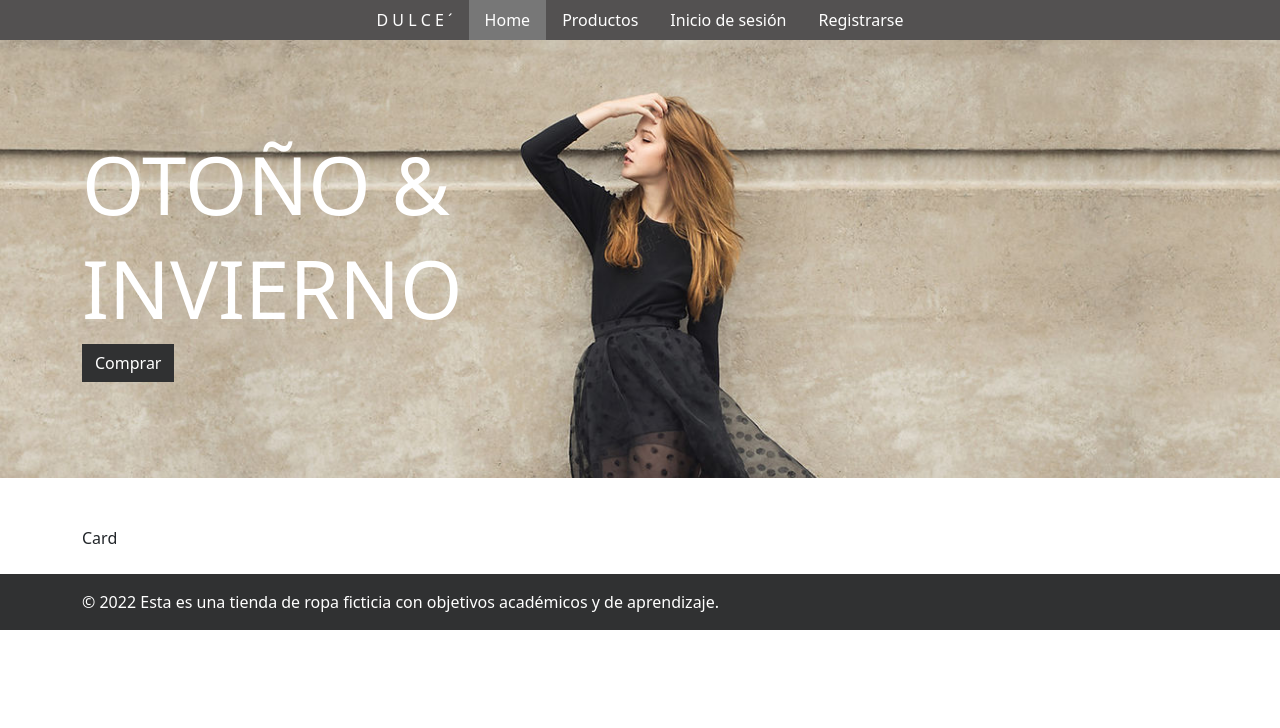
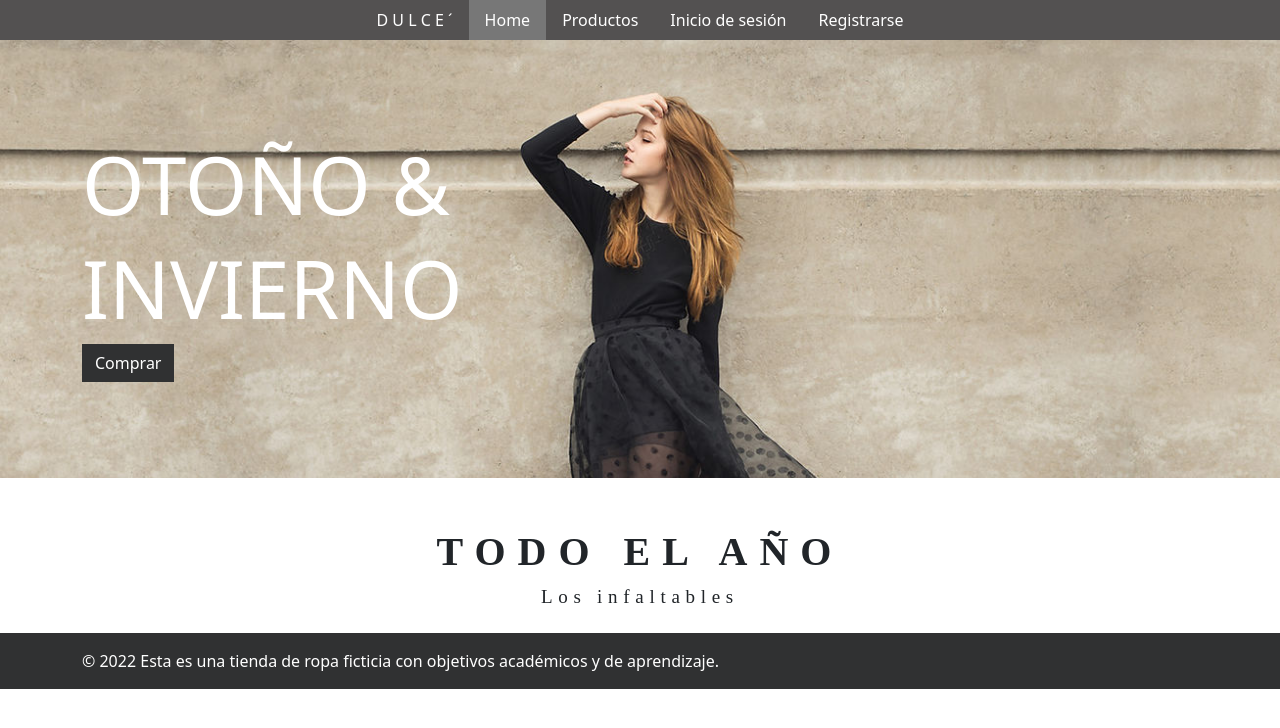
Before and after one commit to dulcegomeza/ecommerce_front, a React (Create React App) app: page /home in a window 1280 px wide. Shown: the top 728 px of the page. Built offline with nearby package versions, Linux system fonts and the light colour scheme.

Commit message:
Rutas publicas

```diff
--- a/package.json
+++ b/package.json
@@ -7,6 +7,7 @@
     "@fortawesome/free-regular-svg-icons": "^6.2.0",
     "@fortawesome/free-solid-svg-icons": "^6.2.0",
     "@fortawesome/react-fontawesome": "^0.2.0",
+    "@paypal/react-paypal-js": "^7.8.1",
     "@testing-library/jest-dom": "^5.16.5",
     "@testing-library/react": "^13.4.0",
     "@testing-library/user-event": "^13.5.0",
--- a/src/App.js
+++ b/src/App.js
@@ -5,7 +5,7 @@ import Footer from './shared/Footer';
 
 function App() {
 
-  console.log('hola');
+
   return (
     <BrowserRouter>
       <>
--- a/src/pages/Home.jsx
+++ b/src/pages/Home.jsx
@@ -1,12 +1,7 @@
-import { useContext } from "react";
-import { UserContext } from "../context/UserContext";
-import Card from "./Card"
-
+import { NavLink } from 'react-router-dom';
 
 function Home() {
 
-    const { token } =useContext(UserContext);
-    console.log(token);
   return (
     <>
       <div className="container-fluid bg-primary py-5 mb-5 hero-header">
@@ -18,12 +13,26 @@ function Home() {
                      text-white mb-2">OTOÑO &</h1>
               <h1 className="display-1 text-uppercase
                      text-white">INVIERNO</h1>
-              <button className="btn btn-black">Comprar</button>
+
+              <NavLink to="/products" className="btn btn-black">Comprar</NavLink>
             </div>
           </div>
         </div>
       </div>
-      <Card></Card>
+      <div >
+        <h1 className="text-center" >
+          <span className="font-text">
+            TODO EL AÑO
+          </span>
+        </h1>
+      </div>
+      <div>
+        <h5 className="text-center" >
+          <span className="font-subtext">Los infaltables</span>
+        </h5>
+      </div>
+
+
     </>
   )
 }
--- a/src/router/AppRouter.jsx
+++ b/src/router/AppRouter.jsx
@@ -8,16 +8,28 @@ import { UserProvider } from '../context/UserProvider';
 import Navbar from '../shared/Navbar';
 import Profile from '../pages/Profile';
 import { PrivateRoute } from './PrivateRoute';
+import { PublicRoute } from './PublicRoute';
+import { PayPalScriptProvider } from "@paypal/react-paypal-js";
 
 function AppRouter() {
     return (
         <UserProvider>
+            <PayPalScriptProvider options={{ "client-id": "AemE31m31cXaJSLZOKUI66oMaUAIOxNsrOodbaihysPrkRKNryRDvvvaMD2zMFp71ed7tZE-UYO_srHG" }}>
                 <Navbar />
                 <Routes>
                     <Route path="home" element={<Home />} />
                     <Route path="/products" element={<Products />} />
-                <Route path="/login" element={<Login />} />
-                <Route path="/account" element={<Account />} />
+                    <Route path="/login" element={
+                        <PublicRoute>
+                            <Login />
+                        </PublicRoute>
+                    } />
+                    <Route path="/account" element={
+                        <PublicRoute>
+                            <Account />
+                        </PublicRoute>
+                    }
+                    />
 
                     <Route path="/profile" element={
                         <PrivateRoute>
@@ -27,6 +39,7 @@ function AppRouter() {
                     <Route path="/" element={<Navigate to="/home" />} />
                     <Route path="*" element={<NotFound />} />
                 </Routes>
+            </PayPalScriptProvider>
         </UserProvider>
     );
 }
--- /dev/null
+++ b/src/router/PublicRoute.jsx
@@ -0,0 +1,13 @@
+import { useContext } from "react"
+import { Navigate } from "react-router-dom";
+import { UserContext } from "../context/UserContext";
+
+export const  PublicRoute = ({ children }) => {
+
+
+  const { logged } =useContext(UserContext);
+
+  return (!logged)
+  ? children
+  : <Navigate to="/home"/>
+}
--- a/src/shared/Navbar.jsx
+++ b/src/shared/Navbar.jsx
@@ -1,5 +1,5 @@
 import { useContext } from "react";
-import { NavLink, useNavigate } from 'react-router-dom'
+import { NavLink, useNavigate } from 'react-router-dom';
 import { UserContext } from "../context/UserContext";
 
 function Navbar() {
--- a/src/styles.css
+++ b/src/styles.css
@@ -62,3 +62,17 @@
     display: block;
     padding: var(--bs-nav-link-padding-y) var(--bs-nav-link-padding-x);
 }
+
+
+.font-text{
+    letter-spacing: 0.3em !important;
+    font-family: 'times new roman','sans-serif' !important;
+    font-weight: 900 !important;
+}
+
+.font-subtext{
+    font-weight: normal !important;
+    font-size: 19px !important;
+    font-family: 'raleway', 'sans-serif' !important;
+    letter-spacing: 0.3em !important;
+}
```
Also changed, not shown: 1 other file (tests, documents, lock files or other folders). Lines whose indentation alone changed are shown as unchanged.
